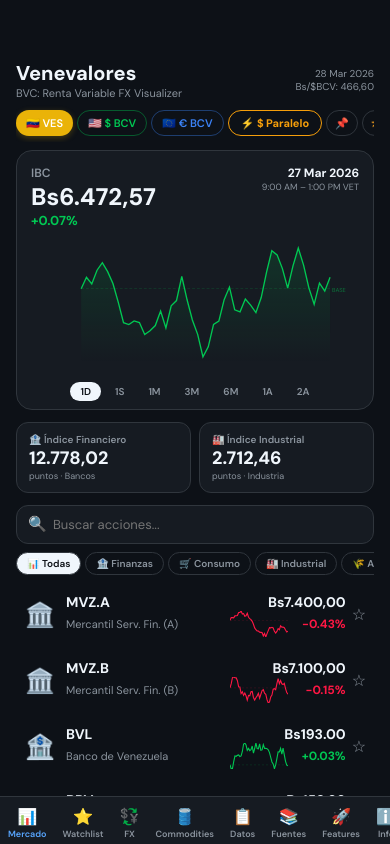
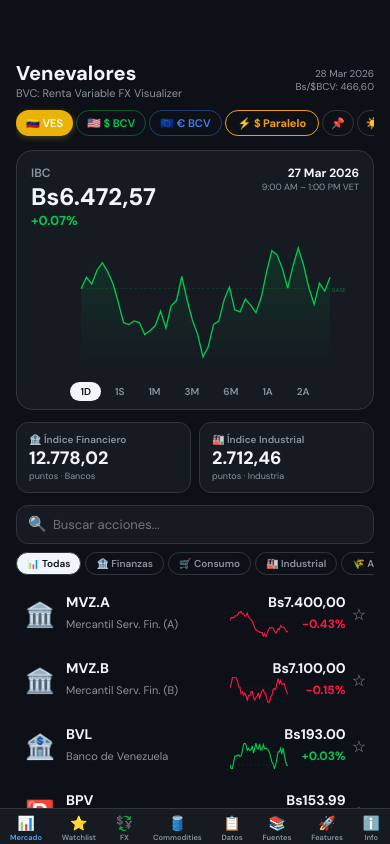
Before and after one commit to ssiervo/venevalore-app, a React (Vite) app: page / in a window 390 px wide. Built offline with nearby package versions, Linux system fonts and the light colour scheme.

Commit message:
fix small screen overflow

```diff
--- a/src/App.jsx
+++ b/src/App.jsx
@@ -1477,7 +1477,7 @@ export default function App() {
   const CurBar = () => {
     const colors = { VES:"#EAB308", USD_BCV:"#00C853", EUR_BCV:"#3B82F6", USD_PAR:"#F59E0B" };
     return (
-    <div style={{ display:"flex", gap:4, padding:"6px 0", overflowX:"auto", flexShrink:0 }}>
+    <div style={{ display:"flex", gap:3, padding:"6px 0", overflowX:"auto", flexWrap:"nowrap", flexShrink:0 }}>
       {Object.entries(FX).filter(([k]) => k !== "USD").map(([k, v]) => {
         const a = cur === k, isPar = k === "USD_PAR", c = colors[k];
         const lbl = k === "VES" ? "VES" : k === "USD_BCV" ? "$ BCV" : k === "EUR_BCV" ? "€ BCV" : "$ Paralelo";
@@ -1697,12 +1697,12 @@ export default function App() {
         </div>{/* close transform wrapper */}
 
         {/* Bottom tabs */}
-        <div style={{ position:"fixed", bottom:0, left:0, right:0, background:"var(--card)", borderTop:"1px solid var(--border)", display:"flex", justifyContent:"space-around", padding:"6px 0 env(safe-area-inset-bottom,8px)", zIndex:100, backdropFilter:"blur(12px)" }}>
+        <div style={{ position:"fixed", bottom:0, left:0, right:0, background:"var(--card)", borderTop:"1px solid var(--border)", display:"flex", justifyContent:"space-around", padding:"4px 0 env(safe-area-inset-bottom,8px)", zIndex:100, backdropFilter:"blur(12px)" }}>
           {[{ k:"market", i:"📊", l:"Mercado" }, { k:"watchlist", i:"⭐", l:"Watchlist" }, { k:"fx", i:"💱", l:"FX" }, { k:"commodities", i:"🛢️", l:"Commodities" }, { k:"datos", i:"📋", l:"Datos" }, { k:"sources", i:"📚", l:"Fuentes" }, { k:"features", i:"🚀", l:"Features" }, { k:"about", i:"ℹ️", l:"Info" }].map(t => (
             <button key={t.k} onClick={() => switchTab(t.k)}
-              style={{ background:"none", border:"none", display:"flex", flexDirection:"column", alignItems:"center", gap:2, cursor:"pointer", padding:"4px 8px", color:tab === t.k ? "var(--accent)" : "var(--muted)" }}>
-              <span style={{ fontSize:16 }}>{t.i}</span>
-              <span style={{ fontSize:9, fontWeight:600, fontFamily:S.f }}>{t.l}</span>
+              style={{ background:"none", border:"none", display:"flex", flexDirection:"column", alignItems:"center", gap:2, cursor:"pointer", padding:"2px 4px", color:tab === t.k ? "var(--accent)" : "var(--muted)" }}>
+              <span style={{ fontSize:14 }}>{t.i}</span>
+              <span style={{ fontSize:7.5, fontWeight:600, fontFamily:S.f }}>{t.l}</span>
             </button>
           ))}
         </div>
```
